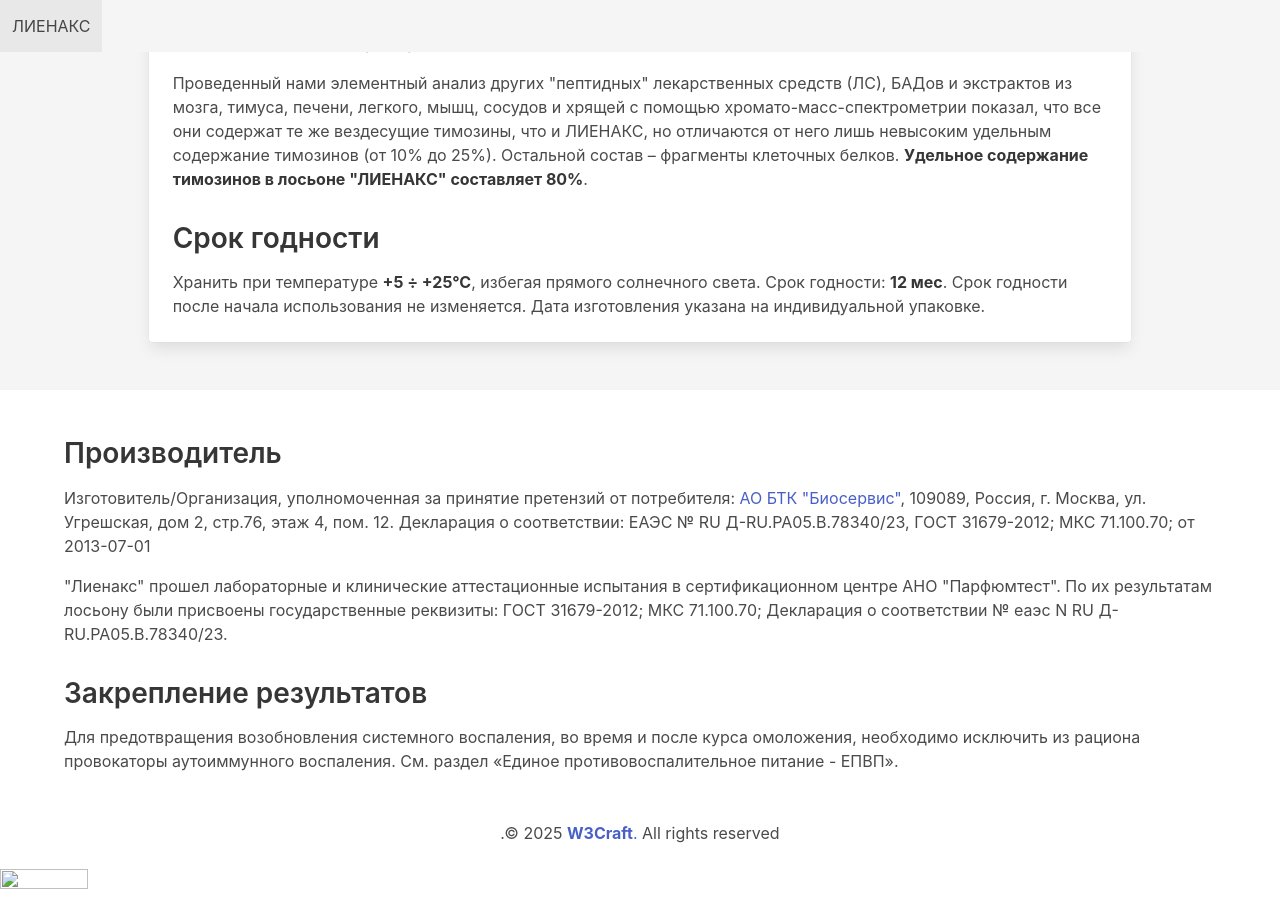
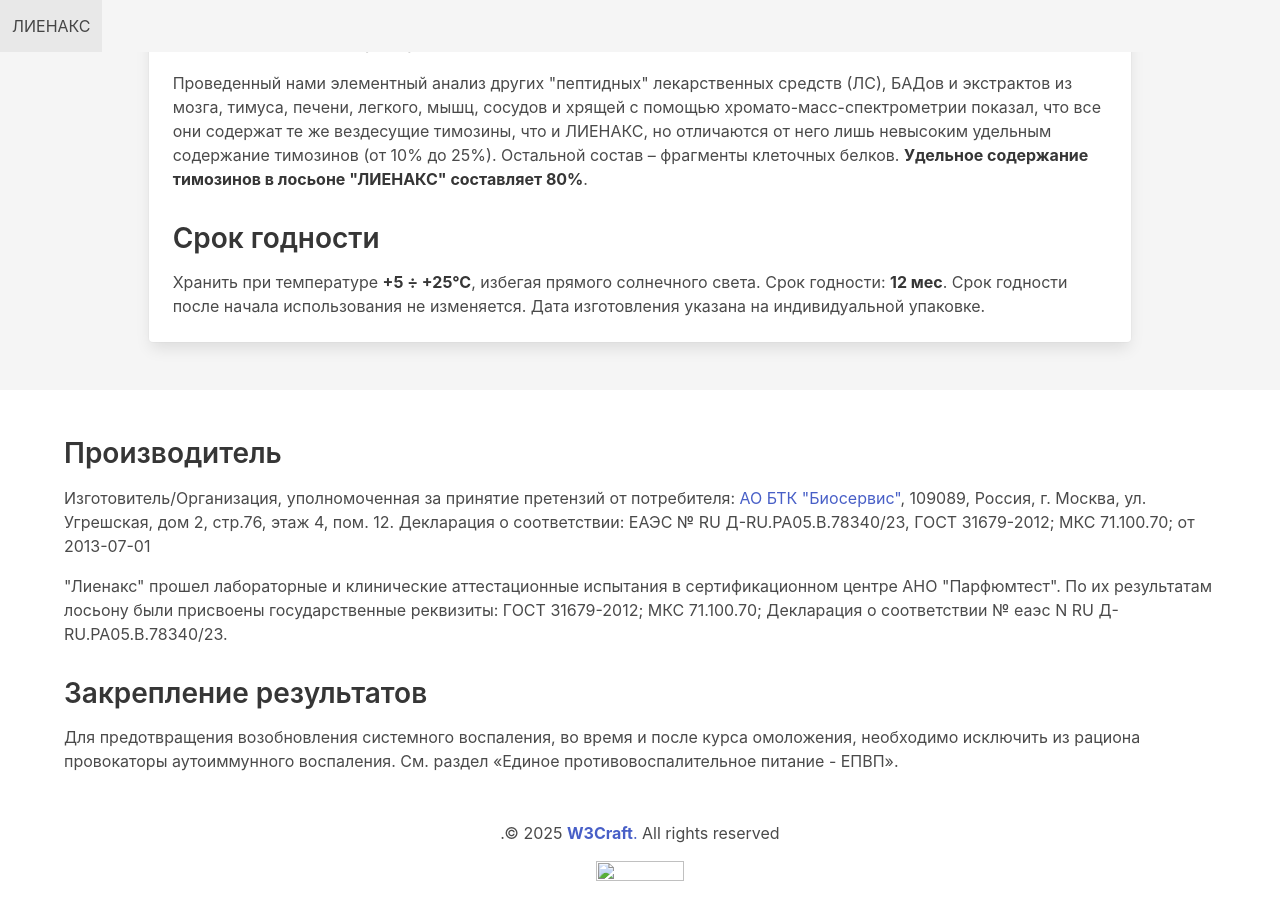
Before and after one commit to w3craft/lienax, a Jekyll site: the page built from index.html, in a window 1280 px wide and 900 px high, scrolled down 2041 px. Built offline with Jekyll 4.4.1, drawn with Linux system fonts in a browser that asks for light colours.

Commit message:
Update footer.html

```diff
--- a/_includes/footer.html
+++ b/_includes/footer.html
@@ -5,8 +5,10 @@
       <a href="https://w3craft.ru" target="_blank"><strong> W3Craft</strong>. </a>
        All rights reserved
     </p>
-  </div>
-  <div>
-    <a href="https://webmaster.yandex.ru/siteinfo/?site=lienax.ru"><img width="88" height="31" alt="" border="0" border-radius="8" src="https://yandex.ru/cycounter?lienax.ru&theme=light&lang=ru"/></a>
+    <p>
+      <a href="https://webmaster.yandex.ru/siteinfo/?site=lienax.ru">
+        <img width="88" height="31" alt="" border="0" border-radius="8" src="https://yandex.ru/cycounter?lienax.ru&theme=light&lang=ru"/>
+      </a>
+    </p>
   </div>
 </footer>
```
